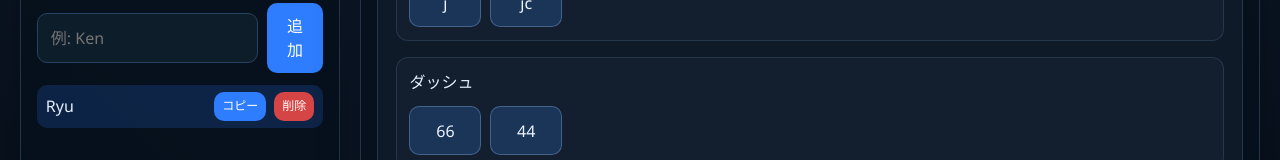
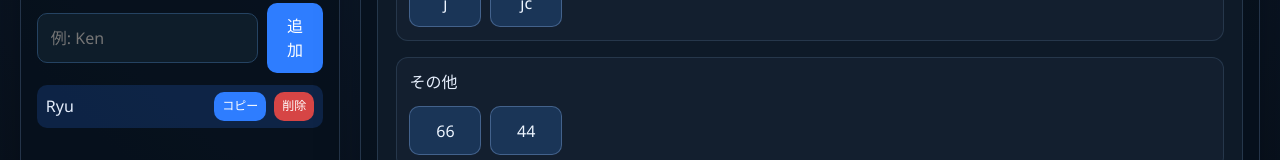
Before and after one commit to glepstar/ComboRecipeMaker, a React (Vite) app: page / in a window 1280 px wide. Shown: the part 424-584 px from the top of the page. Built offline with nearby package versions, Linux system fonts and the light colour scheme.

Commit message:
feat: rename dash genre label to その他
Co-authored-by: glepstar <2612258+glepstar@users.noreply.github.com>

```diff
--- a/src/App.jsx
+++ b/src/App.jsx
@@ -123,7 +123,7 @@ function App() {
         })),
       },
       {
-        title: 'ダッシュ',
+        title: 'その他',
         key: 'dash',
         actions: (selectedGame.dashMoves || []).map((move) => ({
           ...move,
@@ -697,14 +697,14 @@ function App() {
                           <select value={newMoveKind} onChange={(event) => setNewMoveKind(event.target.value)}>
                             <option value="normal">通常</option>
                             <option value="jump">ジャンプ</option>
-                            <option value="dash">ダッシュ</option>
+                            <option value="dash">その他</option>
                           </select>
                           <button type="button" onClick={addMove}>追加</button>
                         </div>
                         {[
                           { label: '通常', type: 'normal', moves: selectedGame.normalMoves },
                           { label: 'ジャンプ', type: 'jump', moves: selectedGame.jumpMoves },
-                          { label: 'ダッシュ', type: 'dash', moves: selectedGame.dashMoves },
+                          { label: 'その他', type: 'dash', moves: selectedGame.dashMoves },
                         ].map(({ label, type, moves }) => moves.length > 0 && (
                           <div key={type} className="move-section">
                             <p className="move-section-label">{label}</p>
```
Also changed, not shown: 1 other file (tests, documents, lock files or other folders).
